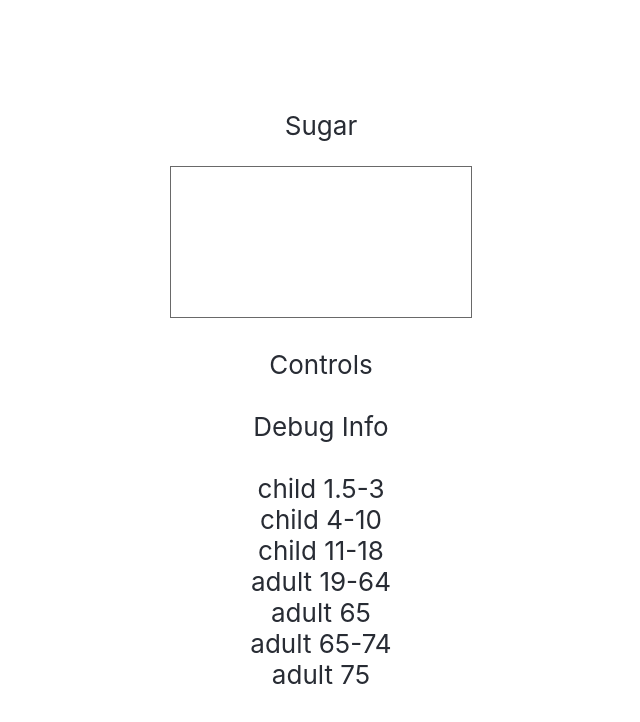
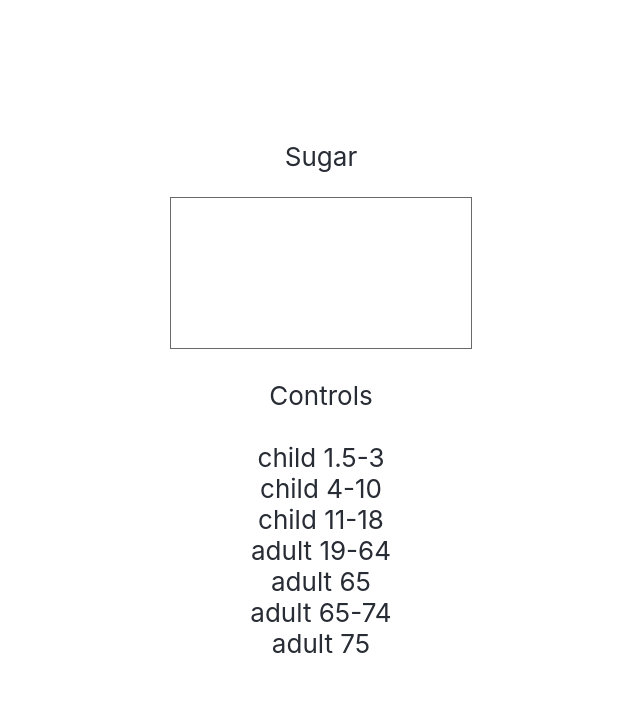
Before and after one commit to anselbrandt/dataviz-sugar, a React (Create React App) app: page / in a window 1280 px wide. Shown: the top 722 px of the page, without its empty margins (319-959 px from the left). Built offline with nearby package versions, Linux system fonts and the light colour scheme.

Commit message:
Add Debug info

```diff
--- a/src/App.js
+++ b/src/App.js
@@ -5,7 +5,7 @@ import Debug from './Debug';
 const sugar = require('./sugar.json');
 
 function App() {
-  const [data, setData] = useState(sugar);
+  const data = sugar;
 
   return (
     <div className="App">
--- a/src/Debug.js
+++ b/src/Debug.js
@@ -4,8 +4,6 @@ export default function Debug(props) {
   const { data } = props;
   return (
     <React.Fragment>
-      <br></br>
-      <div>Debug Info</div>
       <br></br>
       <div>
         {data
```
